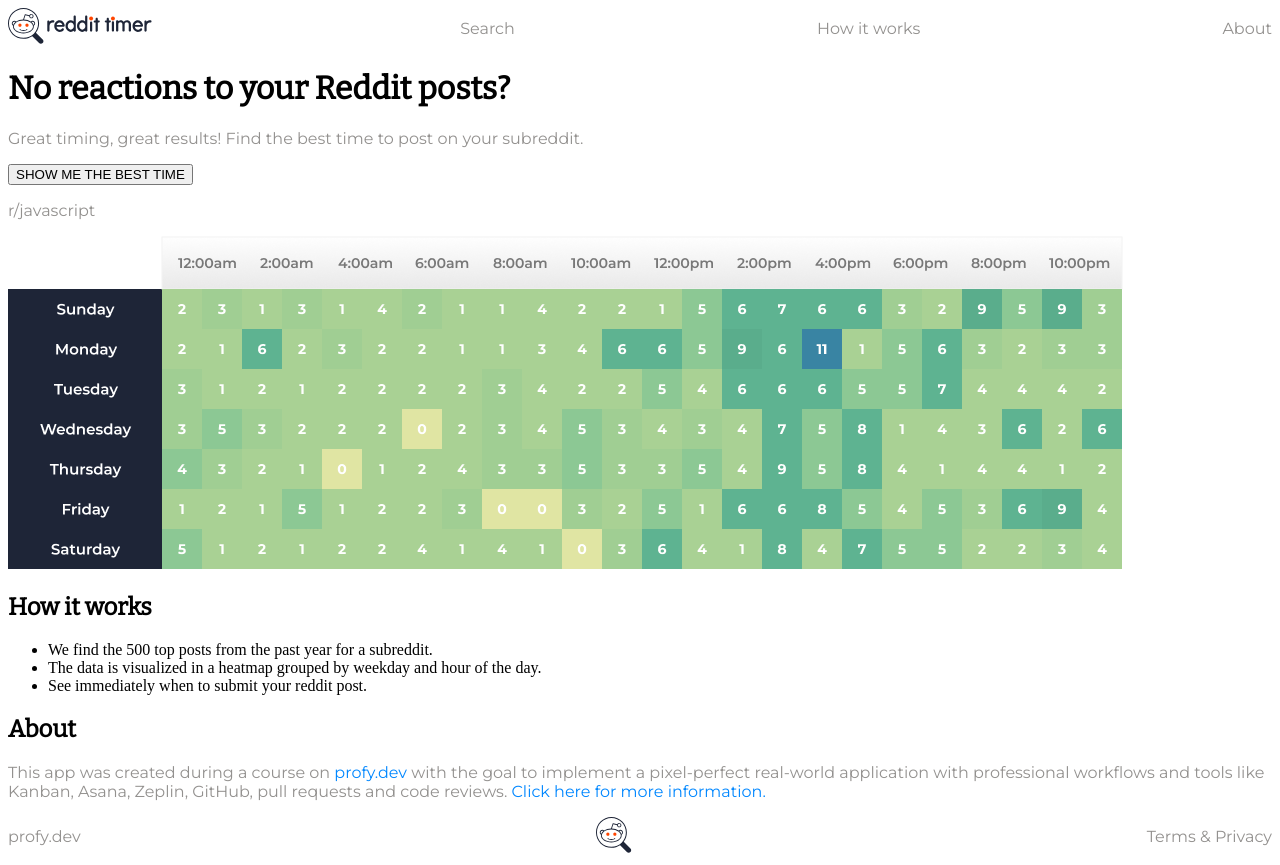
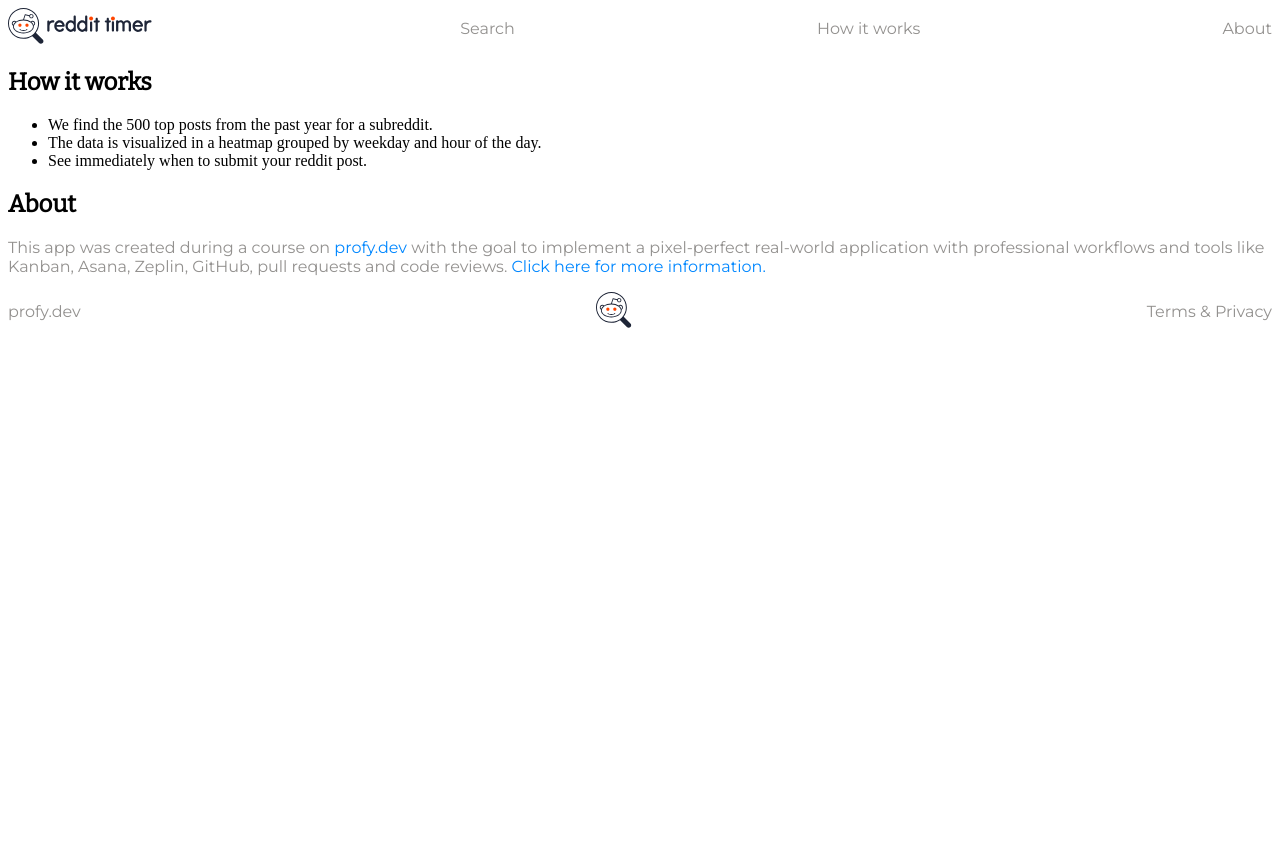
Before and after one commit to profydev/reddit-timer-hannahyockel, a React (Create React App) app: page / in a window 1280 px wide. After the commit the page ends 800 px from the top, so only its background shows below. Built offline with nearby package versions, Linux system fonts and the light colour scheme.

Commit message:
Change the render location of Hero into Router context (App.js -> index.js)

```diff
--- a/src/App.js
+++ b/src/App.js
@@ -1,10 +1,8 @@
 import React from 'react';
-import Hero from './Components/Hero';
 
 function App() {
   return (
     <div>
-      <Hero />
       <h2 id="how-it-works">How it works</h2>
       <ul>
         <li>We find the 500 top posts from the past year for a subreddit.</li>
--- a/src/Components/Hero.js
+++ b/src/Components/Hero.js
@@ -1,4 +1,5 @@
 import React from 'react';
+import { Link } from 'react-router-dom';
 import table from '../img/table.png';
 
 export default function Hero() {
@@ -9,8 +10,12 @@
         Great timing, great results! Find the best time to post on your
         subreddit.
       </p>
-      <button type="button">SHOW ME THE BEST TIME</button>
-      <p>r/javascript</p>
+      <Link to="/search">
+        <button type="button">SHOW ME THE BEST TIME</button>
+      </Link>
+      <Link to="/search">
+        <p>r/javascript</p>
+      </Link>
       <img src={table} alt="Reddit timer example" />
     </div>
   );
--- a/src/index.js
+++ b/src/index.js
@@ -3,6 +3,7 @@
 import { BrowserRouter, Routes, Route } from 'react-router-dom';
 import App from './App';
 import Header from './Components/Header';
+import Hero from './Components/Hero';
 import Footer from './Components/Footer';
 import './index.css';
 
@@ -11,7 +12,9 @@
   <BrowserRouter>
     <Header />
     <Routes>
-      <Route path="/" element={<App />} />
+      <Route path="/" element={<App />}>
+        <Route path="/search" element={<Hero />} />
+      </Route>
     </Routes>
     <Footer />
   </BrowserRouter>,
```
